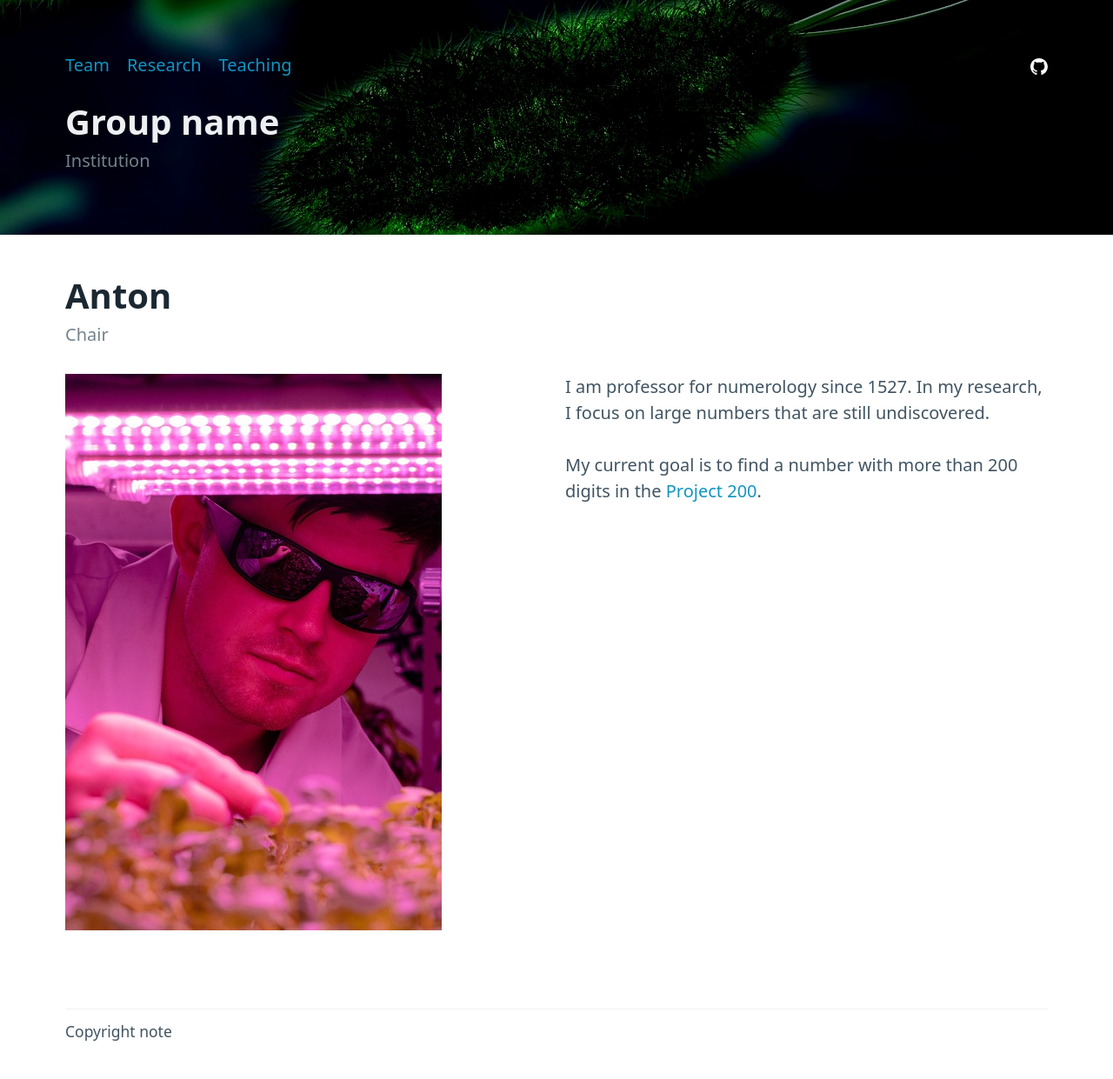
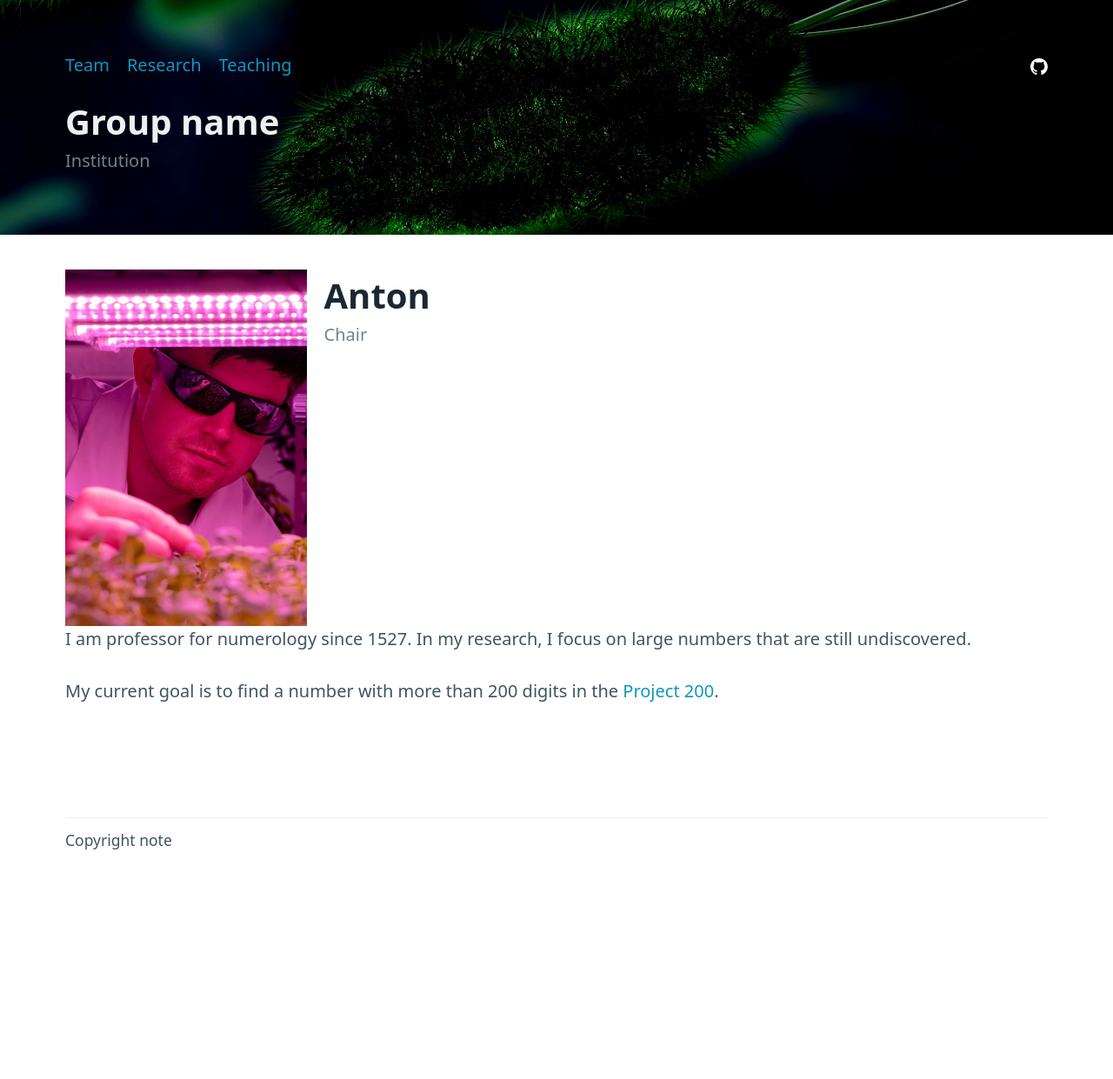
Before and after one commit to andreasKroepelin/ghpages-test, a Jekyll site: the page built from _team/anton.md, in a window 1280 px wide. Shown: the whole page at 87% size. Built offline with Jekyll 4.4.1, drawn with Linux system fonts in a browser that asks for light colours; after the commit the page ends 1021 px from its top, so only the background shows below that.

Commit message:
Try different arrangement

```diff
--- a/_layouts/member.html
+++ b/_layouts/member.html
@@ -2,14 +2,15 @@
 layout: default
 ---
 
+
+<div class="member-about">
+<img src="{{ page.imgpath }}"></img>
 <hgroup>
 <h1>{{ page.name }}</h1>
 <h3>{{ page.role }}</h3>
 </hgroup>
+</div>
 
-<div class="about">
-<img src="{{ page.imgpath }}"></img>
 <section>
 {{ content }}
 </section>
-</div>
--- a/assets/css/style.css
+++ b/assets/css/style.css
@@ -36,3 +36,9 @@ header[data-theme="dark"] {
   grid-row-gap: 1em;
   grid-column-gap: 1em;
 }
+
+.member-about {
+  display: grid;
+  grid-template-columns: 1fr 3fr;
+  grid-column-gap: 1em;
+}
```
